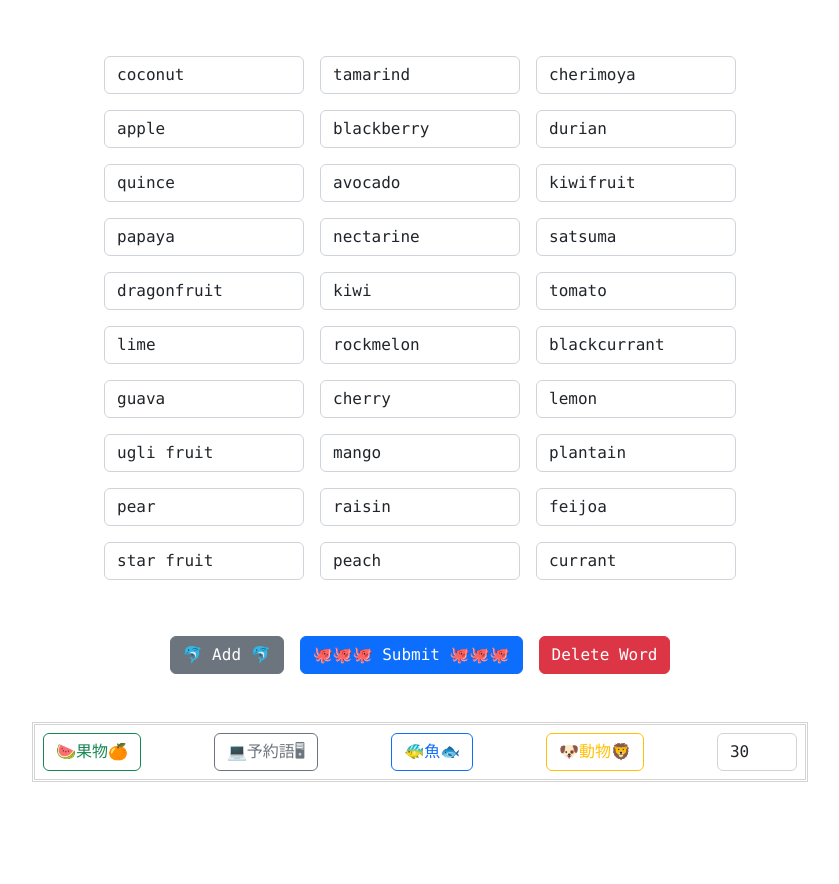
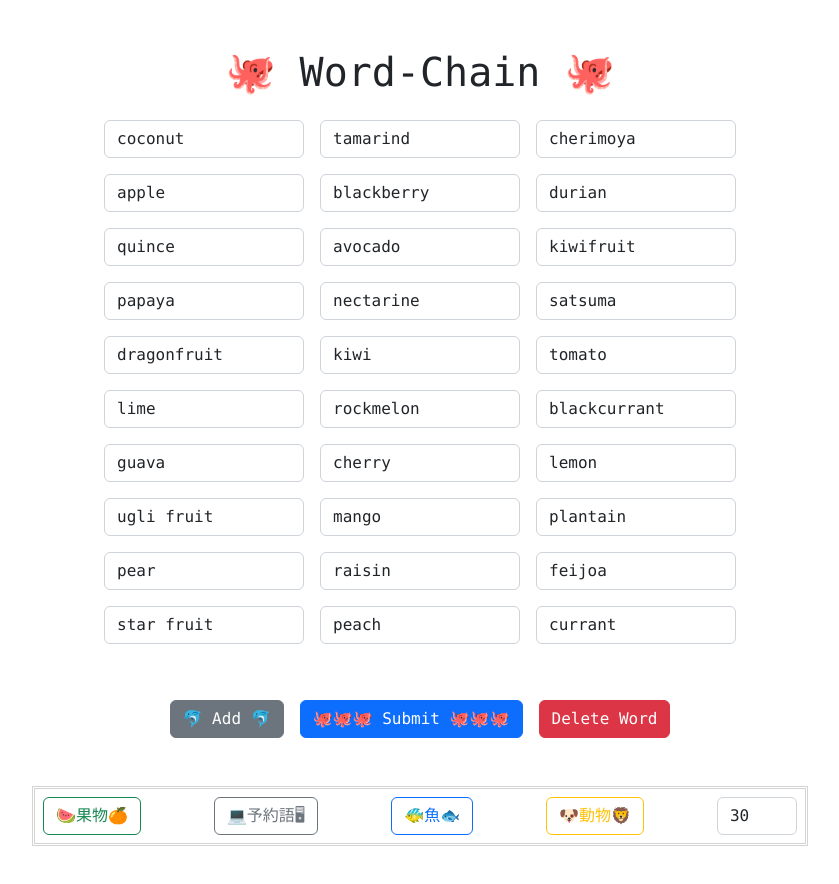
Before and after one commit to osawa-koki/word-chain.py, a Next.js app in the folder client/: page /word-chain in a window 1280 px wide. Shown: the top 884 px of the page, without its empty margins (220-1059 px from the left). Before the commit the page ends 854 px from the top, so only its background shows below. Built offline with nearby package versions, Linux system fonts and the light colour scheme.

Commit message:
デザイン調整。

```diff
--- a/client/pages/word-chain.tsx
+++ b/client/pages/word-chain.tsx
@@ -68,6 +68,7 @@ const App: React.FC = () => {
   return (
     <Layout>
       <main>
+        <h1>🐙 Word-Chain 🐙</h1>
         <Container>
           <Form onSubmit={handleSubmit}>
             <div id="InputCollection">
--- a/client/styles/word-chain.scss
+++ b/client/styles/word-chain.scss
@@ -1,3 +1,7 @@
+
+h1 {
+  text-align: center;
+}
 
 #InputCollection {
   display: flex;
```
